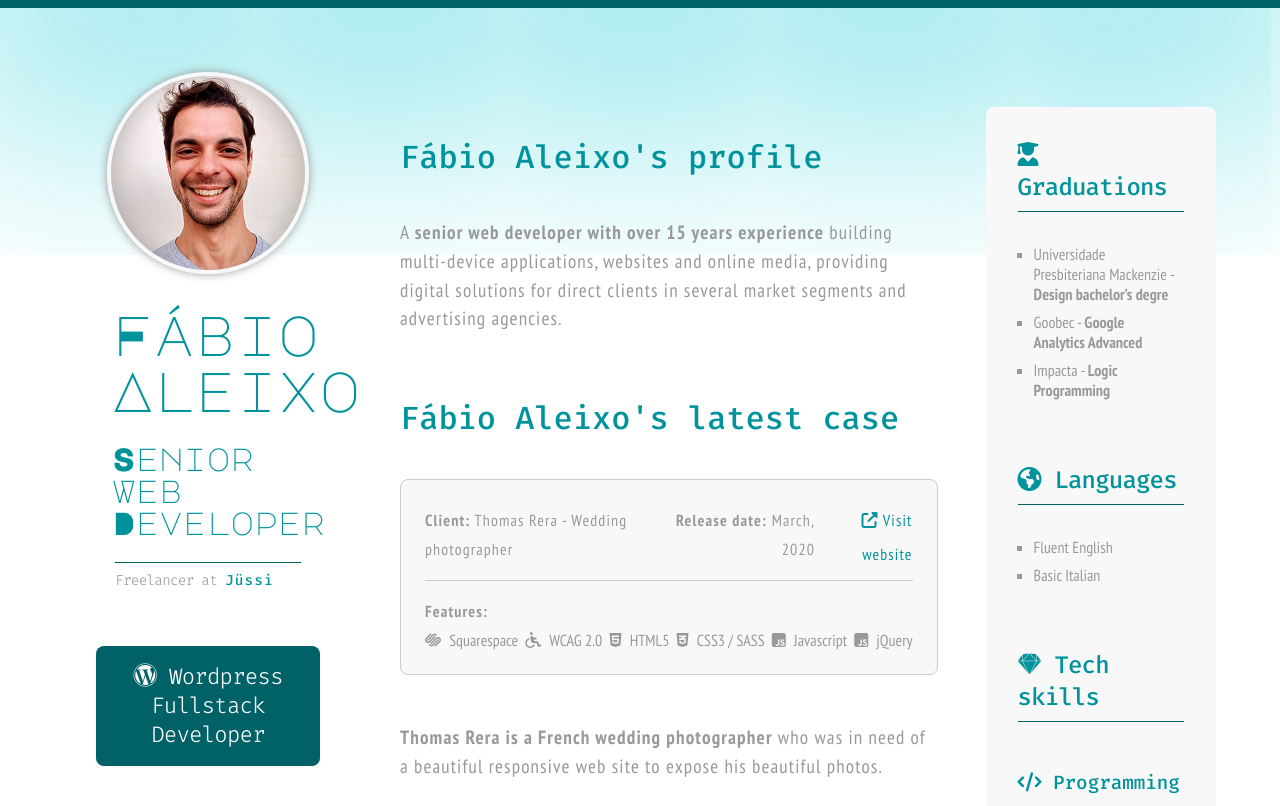
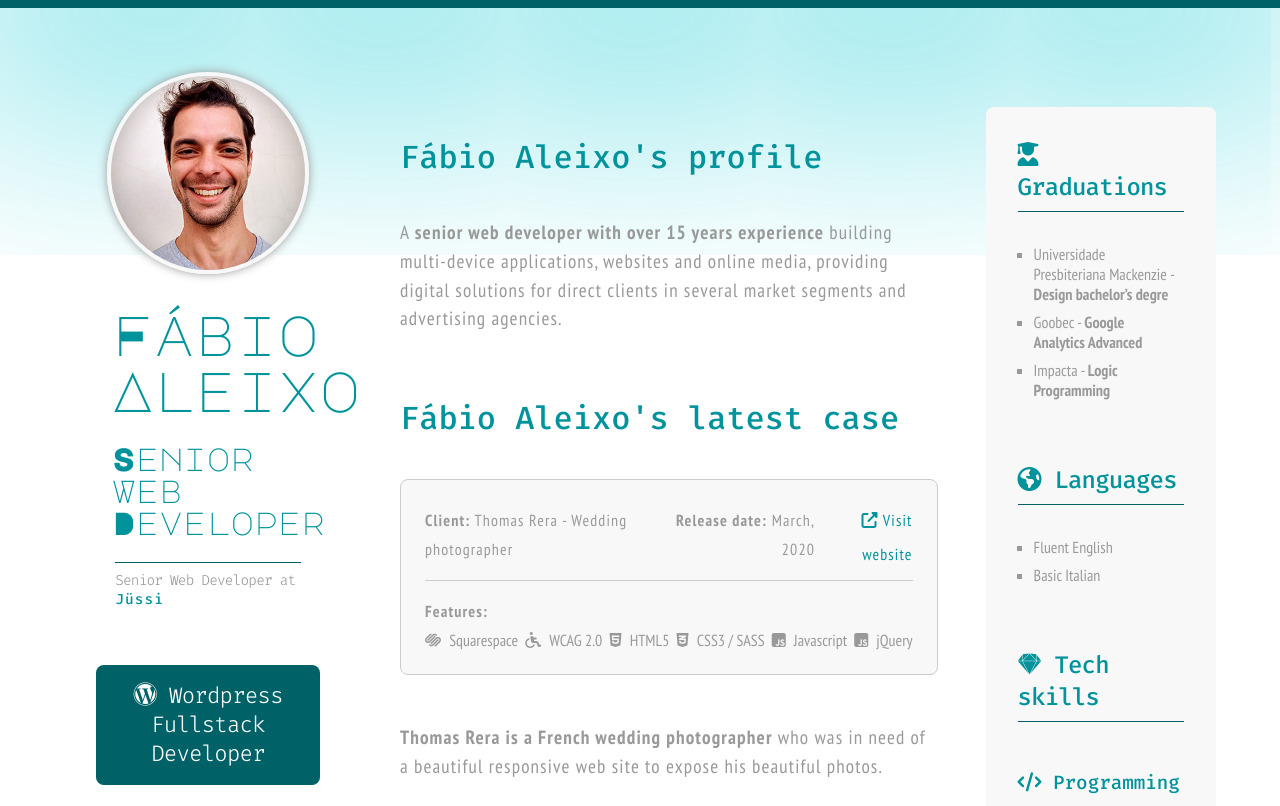
Before and after one commit to fabioaleixo/fabiolaleixo, a plain HTML site: page index.html in a window 1280 px wide. Shown: the top 806 px of the page. Drawn offline with Linux system fonts and the light colour scheme.

Commit message:
Ajuste Cargo

```diff
--- a/index.html
+++ b/index.html
@@ -59,7 +59,7 @@
         <section class="profile">
             <img src="imagens/fabioaleixo-profile-picture.jpg" alt="fábio aleixo's profile pictuer" title="fábio aleixo's profile pictuer">
             <h1>Fábio Aleixo <span>Senior Web Developer</span></h1>
-            <div class="working"><h2>Freelancer at <a href="https://jussi.com.br/" target="_blank">Jüssi</a></h2></div>
+            <div class="working"><h2>Senior Web Developer at <a href="https://jussi.com.br/" target="_blank">Jüssi</a></h2></div>
             <a href="#skills" onclick='FB.AppEvents.logEvent("btnWordpress")'><h2 class="showit"><i class="fab fa-wordpress"></i> Wordpress Fullstack Developer</h2></a>
             <a href="#case" class="btn case" onclick='FB.AppEvents.logEvent("btnCase")'><i class="fas fa-briefcase"></i> Latestest case</a>
             <h2>Contacts</h2>
```
